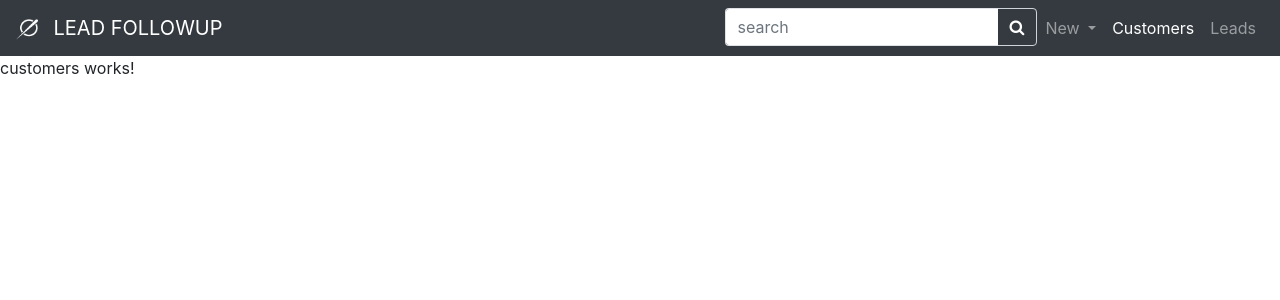
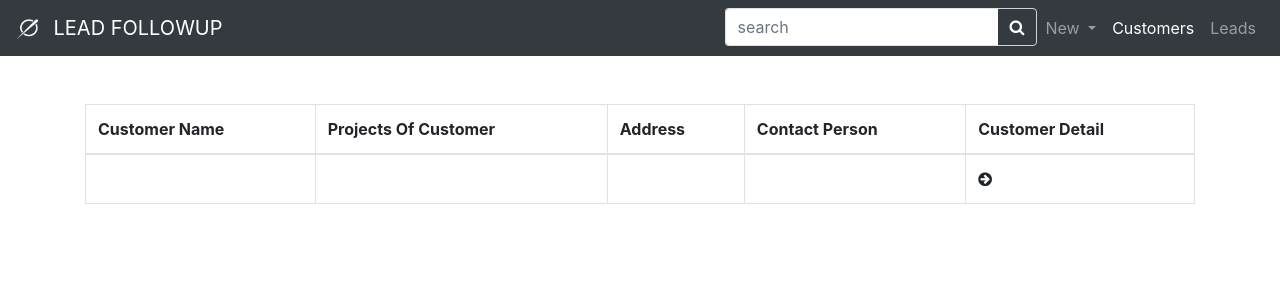
Before and after one commit to saittosun/presales-customer-detail-page, an Angular app: page /customers in a window 1280 px wide. Shown: the top 300 px of the page. Built offline with nearby package versions, Linux system fonts and the light colour scheme.

Commit message:
second commit

```diff
--- a/src/app/customers/customers.component.html
+++ b/src/app/customers/customers.component.html
@@ -1,2 +1,22 @@
-<p>customers works!</p>
-<router-outlet></router-outlet>
+<div class="container mt-5">
+  <table class="table table-bordered">
+    <thead>
+      <tr>
+        <th scope="col">Customer Name</th>
+        <th scope="col">Projects Of Customer</th>
+        <th scope="col">Address</th>
+        <th scope="col">Contact Person</th>
+        <th scope="col">Customer Detail</th>
+      </tr>
+    </thead>
+    <tbody>
+      <tr>
+        <td></td>
+        <td></td>
+        <td></td>
+        <td></td>
+        <td><i class="fa fa-arrow-circle-right"></i></td>
+      </tr>
+    </tbody>
+  </table>
+</div>
--- a/src/app/customers/customers.component.ts
+++ b/src/app/customers/customers.component.ts
@@ -1,15 +1,28 @@
-import { Component, OnInit } from '@angular/core';
+import { CustomerDetail } from './../models/customer-detail';
+import { Component, OnInit, OnDestroy } from '@angular/core';
+import { Subject } from 'rxjs';
+import { CustomerService } from '../core/services/customer.service';
 
 @Component({
   selector: 'app-customers',
   templateUrl: './customers.component.html',
   styleUrls: ['./customers.component.scss']
 })
-export class CustomersComponent implements OnInit {
+export class CustomersComponent implements OnInit, OnDestroy {
 
-  constructor() { }
+  customers: CustomerDetail[] = [];
+  private destroyed$ = new Subject<boolean>();
+
+  constructor(private customerService: CustomerService) { }
 
   ngOnInit(): void {
+   this.customerService.getData()
+
+  }
+
+  ngOnDestroy(): void {
+    this.destroyed$.next(true);
+    this.destroyed$.complete();
   }
 
 }
```
